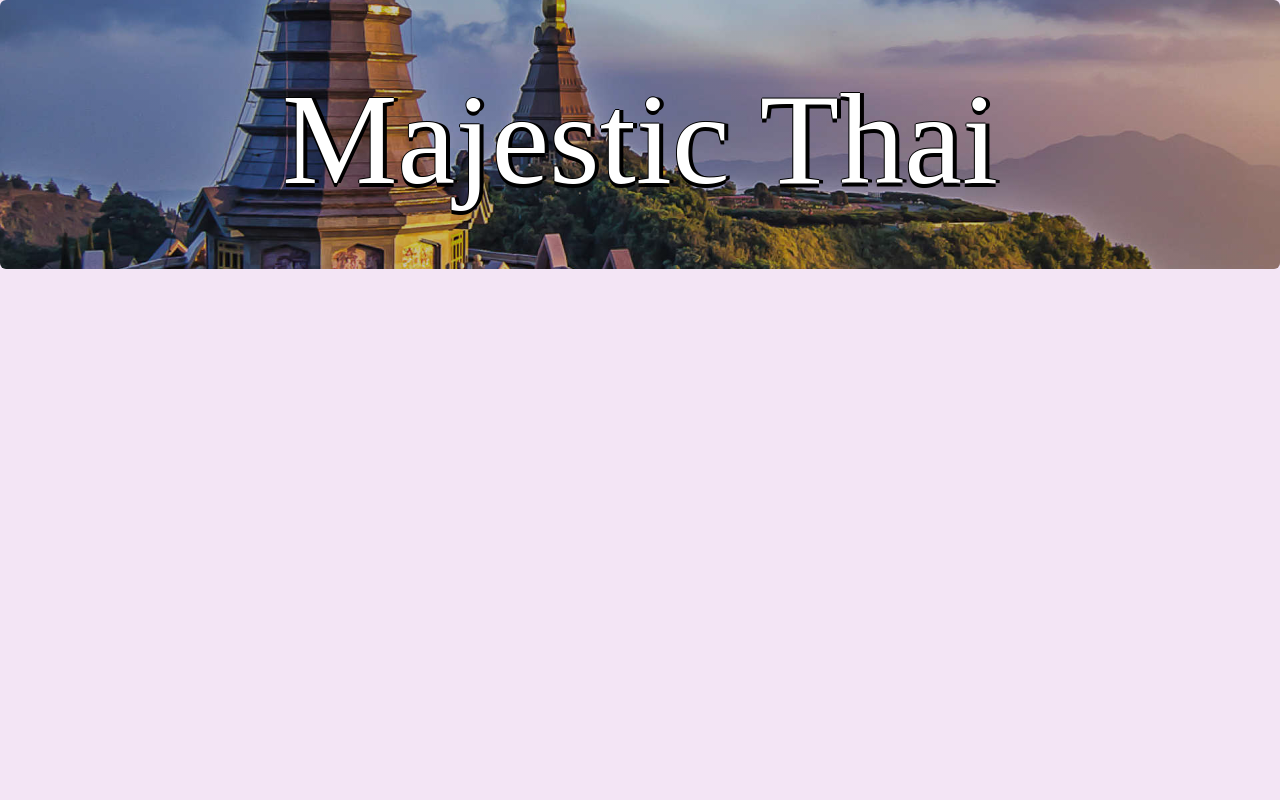
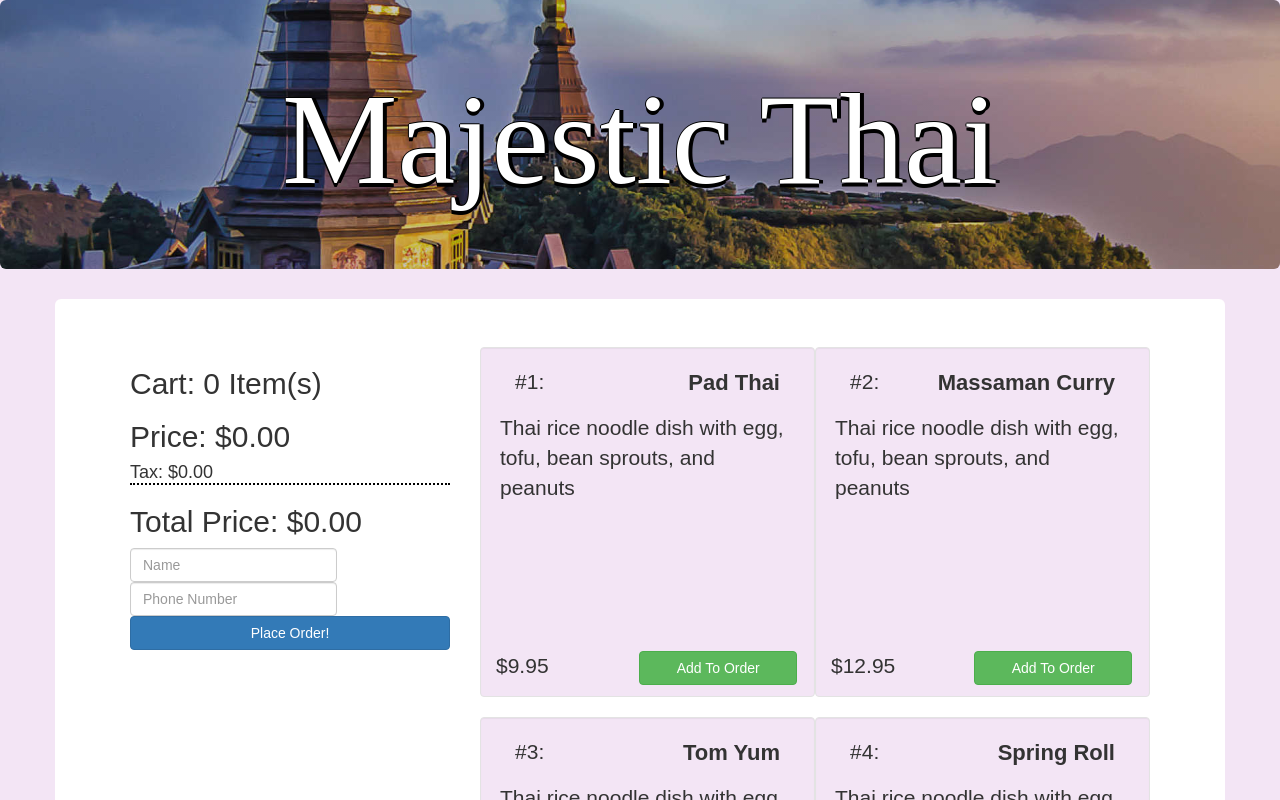
Before and after one commit to BradleyNR/react-thai, a React (Create React App) app: page /menu in a window 1280 px wide. Shown: the top 800 px of the page. Built offline with nearby package versions, Linux system fonts and the light colour scheme.

Commit message:
testing2

```diff
--- a/src/layouts/base.js
+++ b/src/layouts/base.js
@@ -16,8 +16,8 @@ function BaseLayout(props){
 
         <main className='container'>
           <Route path='/react-thai/' exact component={SplashPage} />
-          <Route path='/react-thai/menu' exact component={Homepage} />
-          <Route path='/react-thai/orders' exact component={OrderPage} />
+          <Route path='/menu' exact component={Homepage} />
+          <Route path='/orders' exact component={OrderPage} />
         </main>
       </div>
     </Router>
```
